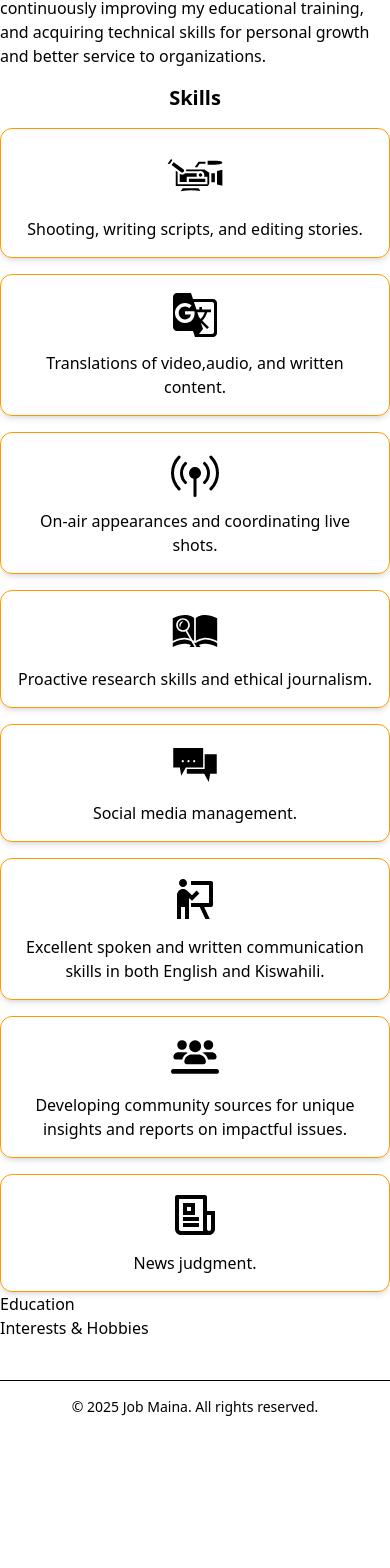
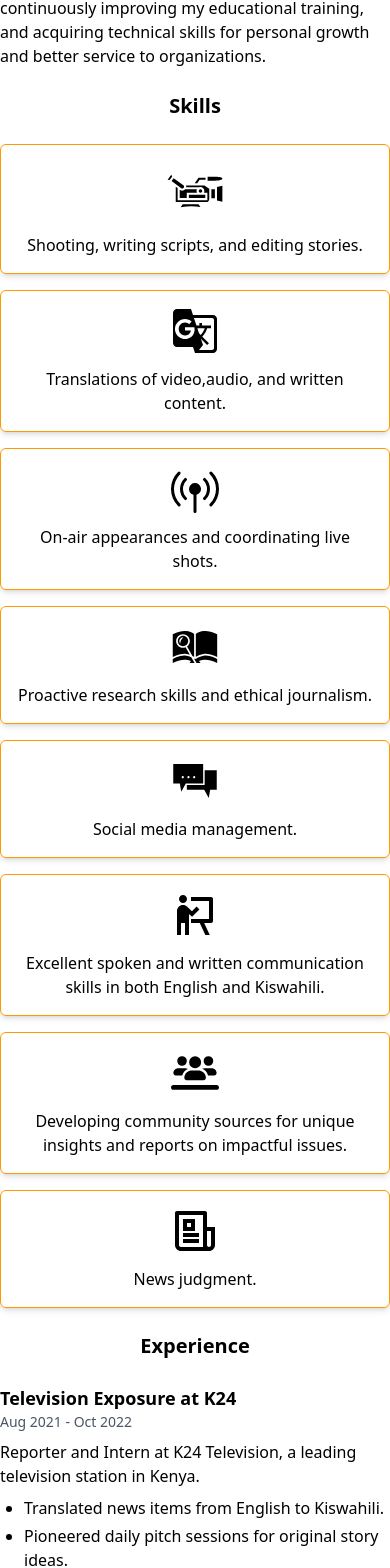
Before and after one commit to josephmangara/job-maina, a React (Vite) app: page / in a window 390 px wide. Shown: the part 429-1997 px from the top of the page. Before the commit the page ends 1862 px from the top, so only its background shows below. Built offline with nearby package versions, Linux system fonts and the light colour scheme.

Commit message:
Added experience info

```diff
--- a/src/body/Experience.jsx
+++ b/src/body/Experience.jsx
@@ -1,11 +1,79 @@
+function Experience() {
+  return (
+    <div className="container mx-auto">
+      <h2 className="text-xl md:text-2xl text-center font-semibold p-6">
+        Experience
+      </h2>
+
+      {/* K24 Experience */}
+      <div className="mb-6">
+        <h3 className="text-lg md:text-xl font-semibold">Television Exposure at K24</h3>
+        <p className="text-sm text-gray-600 mb-2">Aug 2021 - Oct 2022</p>
+        <p className="font-medium">Reporter and Intern at K24 Television, a leading television station in Kenya.</p>
+        <ul className="list-disc pl-6 mt-2 space-y-1">
+          <li>Translated news items from English to Kiswahili.</li>
+          <li>Pioneered daily pitch sessions for original story ideas.</li>
+          <li>Scripted TV coverage and contributed to news stories and features.</li>
+          <li>Provided coverage for key events and feature stories.</li>
+          <li>Collected and reported news stories.</li>
+        </ul>
+
+        <div className="grid grid-cols-1 md:grid-cols-2 gap-4 mt-4">
+            <div className="aspect-video">
+                <iframe
+                className="w-full h-full rounded-lg"
+                src="https://www.youtube.com/embed/b5mqWYc3_5I"
+                title="Washukiwa wawili wa genge la nyuki wapigwa risasi na polisi kaunti ya Nakuru"
+                loading="lazy"
+                frameBorder="0"
+                allow="accelerometer; autoplay; clipboard-write; encrypted-media; gyroscope; picture-in-picture; web-share"
+                allowFullScreen
+                ></iframe>
+            </div>
+
+            <div className="aspect-video">
+                <iframe
+                className="w-full h-full rounded-lg"
+                src="https://www.youtube.com/embed/78sxU2g8fVI"
+                title="Tume huru ya IEBC yaanza rasmi kusambaza vifaa vya uchaguzi"
+                loading="lazy"
+                frameBorder="0"
+                allow="accelerometer; autoplay; clipboard-write; encrypted-media; gyroscope; picture-in-picture; web-share"
+                allowFullScreen
+                ></iframe>
+            </div>
+        </div>
+
+      </div>
+
+      {/* ZIWA TV Experience */}
+      <div className="mb-6">
+        <h3 className="text-lg md:text-xl font-semibold">Intern at ZIWA TV</h3>
+        <p className="text-sm text-gray-600 mb-2">Aug 2020 - Nov 2020</p>
+
+        <p className="font-medium">
+            Reporter and News Anchor at ZIWA TV, a local Kiswahili station.
+        </p>
+
+        <div className="w-full">
+            <div className="relative w-full max-w-[800px] pb-[56.25%] h-0 overflow-hidden rounded-lg">
+            <iframe
+                loading="lazy"
+                src="https://www.facebook.com/plugins/video.php?height=314&href=https%3A%2F%2Fwww.facebook.com%2Fparadisepointnyahururu%2Fvideos%2F357260065685320%2F&show_text=false&width=560&t=0"
+                className="absolute top-0 left-0 w-full h-full"
+                style={{ border: "none", overflow: "hidden" }}
+                scrolling="no"
+                frameBorder="0"
+                allow="autoplay; clipboard-write; encrypted-media; picture-in-picture; web-share"
+                allowFullScreen
+            ></iframe>
+            </div>
+        </div>
+      </div>
 
 
-function Experience() {
-
-  return (
-    <>
-    </>
-)
+    </div>
+  );
 }
 
 export default Experience;
--- a/src/body/Skills.jsx
+++ b/src/body/Skills.jsx
@@ -13,9 +13,9 @@ function Skills() {
 
   return (
     <div className="container mx-auto">
-      <h2 className="text-xl md:text-2xl text-center font-semibold p-4">Skills</h2>
+      <h2 className="text-xl md:text-2xl text-center font-semibold p-6">Skills</h2>
       <div className="grid grid-cols-1 md:grid-cols-2 lg:grid-cols-4 gap-4 md:gap-6">
-        <div className="border border-amber-500 p-4 rounded-xl shadow-md hover:shadow-2xl hover:scale-102 transition">
+        <div className="border border-amber-500 p-4 rounded-md shadow-md hover:shadow-xl hover:scale-102 transition">
           {/* <img src="" alt="" /> */}
           <div className="flex justify-center mb-3">
             <GiVideoCamera className="text-6xl"/>
@@ -23,7 +23,7 @@ function Skills() {
           <p className="text-center">Shooting, writing scripts, and editing stories.</p>
         </div>
 
-        <div className="border border-amber-500 p-4 rounded-xl shadow-md hover:shadow-2xl hover:scale-102 transition">
+        <div className="border border-amber-500 p-4 rounded-md shadow-md hover:shadow-xl hover:scale-102 transition">
           {/* <img src="" alt="" /> */}
           <div className="flex justify-center mb-3">
             <MdGTranslate className="text-5xl"/>
@@ -31,7 +31,7 @@ function Skills() {
           <p className="text-center">Translations of video,audio, and written content.</p>
         </div>
 
-        <div className="border border-amber-500 p-4 rounded-xl shadow-md hover:shadow-2xl hover:scale-102 transition">
+        <div className="border border-amber-500 p-4 rounded-md shadow-md hover:shadow-xl hover:scale-102 transition">
           {/* <img src="" alt="" /> */}
           <div className="flex justify-center mb-3">
             <BsBroadcastPin className="text-5xl"/>
@@ -39,7 +39,7 @@ function Skills() {
           <p className="text-center">On-air appearances and coordinating live shots.</p>
         </div>
 
-        <div className="border border-amber-500 p-4 rounded-xl shadow-md hover:shadow-2xl hover:scale-102 transition">
+        <div className="border border-amber-500 p-4 rounded-md shadow-md hover:shadow-xl hover:scale-102 transition">
           {/* <img src="" alt="" /> */}
           <div className="flex justify-center mb-3">
             <GiArchiveResearch className="text-5xl"/>
@@ -47,7 +47,7 @@ function Skills() {
           <p className="text-center">Proactive research skills and ethical journalism.</p>
         </div>
 
-        <div className="border border-amber-500 p-4 rounded-xl shadow-md hover:shadow-2xl hover:scale-102 transition">
+        <div className="border border-amber-500 p-4 rounded-md shadow-md hover:shadow-xl hover:scale-102 transition">
           {/* <img src="" alt="" /> */}
           <div className="flex justify-center mb-3">
             <GiTalk className="text-5xl"/>
@@ -55,7 +55,7 @@ function Skills() {
           <p className="text-center">Social media management.</p>
         </div>
 
-        <div className="border border-amber-500 p-4 rounded-xl shadow-md hover:shadow-2xl hover:scale-102 transition">
+        <div className="border border-amber-500 p-4 rounded-md shadow-md hover:shadow-xl hover:scale-102 transition">
           {/* <img src="" alt="" /> */}
           <div className="flex justify-center mb-3">
             <RiPresentationFill className="text-5xl"/>
@@ -63,7 +63,7 @@ function Skills() {
           <p className="text-center">Excellent spoken and written communication skills in both English and Kiswahili.</p>
         </div>
 
-        <div className="border border-amber-500 p-4 rounded-xl shadow-md hover:shadow-2xl hover:scale-102 transition">
+        <div className="border border-amber-500 p-4 rounded-md shadow-md hover:shadow-xl hover:scale-102 transition">
           {/* <img src="" alt="" /> */}
           <div className="flex justify-center mb-3">
             <FaUsersLine className="text-5xl"/>
@@ -71,7 +71,7 @@ function Skills() {
           <p className="text-center">Developing community sources for unique insights and reports on impactful issues.</p>
         </div>
 
-        <div className="border border-amber-500 p-4 rounded-xl shadow-md hover:shadow-2xl hover:scale-102 transition">
+        <div className="border border-amber-500 p-4 rounded-md shadow-md hover:shadow-xl hover:scale-102 transition">
           {/* <img src="" alt="" /> */}
           <div className="flex justify-center mb-3">
             <RiNewspaperLine className="text-5xl"/>
```
